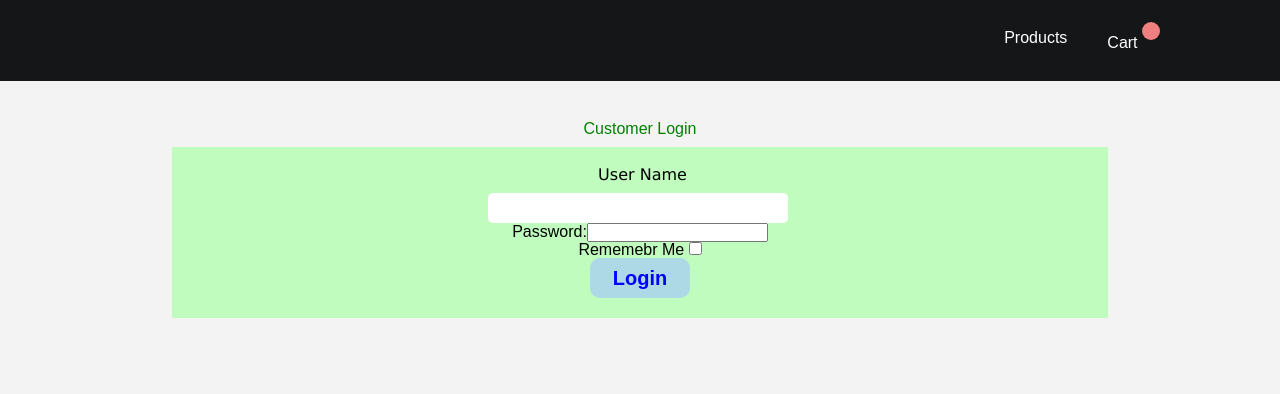
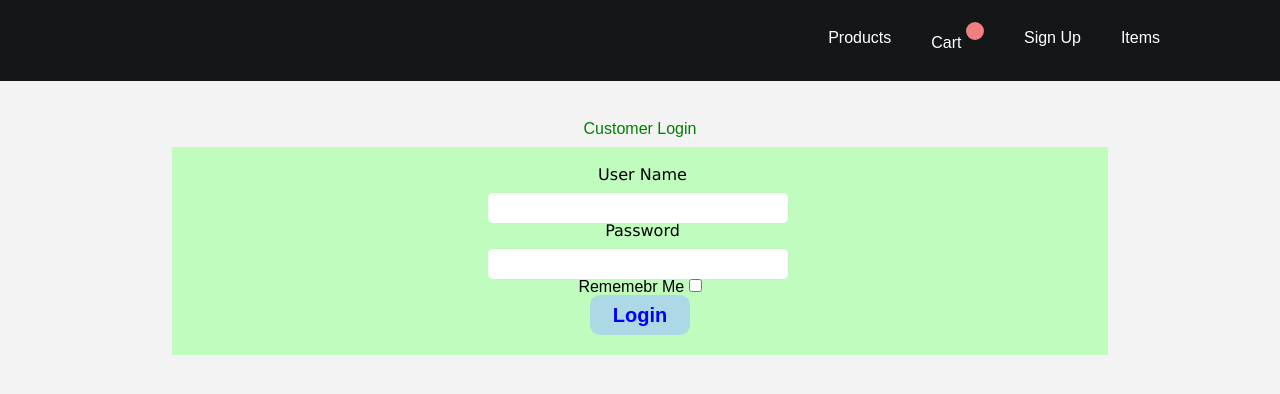
Before and after one commit to Build-Week-African-Marketplace-Two/front-end, a React (Create React App) app in the folder african-marketplace/: page / in a window 1280 px wide. Shown: the top 394 px of the page. Built offline with nearby package versions, Linux system fonts and the light colour scheme; no server answers.

Commit message:
Updated files

```diff
--- a/african-marketplace/src/App.js
+++ b/african-marketplace/src/App.js
@@ -1,8 +1,10 @@
-import React, { useState } from 'react';
-import { Route } from 'react-router-dom';
+import React, { useState, useEffect } from 'react';
+import { Route, Link } from 'react-router-dom';
 import { ProductContext } from './contexts/ProductContext';
 import { CartContext } from './contexts/CartContext';
 import data from './data';
+import ItemCompo from './ItemCompo';
+import axios from 'axios';
 
 // Components
 import Navigation from './components/Navigation';
@@ -52,7 +54,35 @@ function App() {
 		  status: formData.status
 		}
 		setRegister([...register, newUser]);
-	  };
+	};
+
+	// Login Component State :
+	const [signin, setSignin] = useState([{
+		username: "John",
+		password: "password"
+	  }]);
+	  const userSignin = (signinData) => {
+		const welcomeUser = {
+		  username: signinData.email,
+		  password: signinData.password,
+		}
+		setSignin([...signin, welcomeUser]);
+	};
+
+	// Product Componet State:
+	const [product, setProduct] = useState([]);
+
+	useEffect(() => {
+	  axios
+		.get(`https://bw-african-marketplace.herokuapp.com/api/items`)
+		.then((res) => {
+		  setProduct(res.data);
+		})
+		.catch((err) => {
+		  console.log(err);
+		});
+	}, []);
+	console.log(product);
 
 	return (
 		<div className="App">
@@ -60,9 +90,9 @@ function App() {
 				<CartContext.Provider value={{ cart, removeItem  }}>
 					<Navigation cart={cart} />
 
-					{/* Routes */}
+
 					<Route exact path="/">
-						<LoginCompo/>
+					<LoginCompo loginAttr={userSignin} />
 					</Route>
 
 					<Route path = "/register">
@@ -71,7 +101,7 @@ function App() {
       				</Route>
 
 					<Route exact path="/products">
-						<Products/>
+						<ItemCompo itemAttr = {product} />
 					</Route>
 
 					<Route path="/cart">
--- a/african-marketplace/src/LoginCompo.js
+++ b/african-marketplace/src/LoginCompo.js
@@ -91,8 +91,8 @@ const LoginCompo = (props) => {
                     <input className = "textarea" type="text" name="username" id="username" value={login.username} onChange={changeHangler} />
                     {errorState.username.length > 0 ? <p className = "error">{errorState.username}</p> : null}
                 </label></p>
-                <p><label htmlFor="customerPassword"> Password:
-                    <input type="password" name="password" id="password" value={login.password} onChange={changeHangler} />
+                <p><label htmlFor="customerPassword" className = "textlable"> Password <br></br>
+                    <input className = "textarea" type="password" name="password" id="password" value={login.password} onChange={changeHangler} />
                     {errorState.password.length > 0 ? <p className = "error">{errorState.password}</p> : null}
                 </label></p>
                 <p><label htmlFor="rememberMe">Rememebr Me <input type="checkbox" name="rememberMe" id="rememberMe" value={login.terms} onChange={changeHangler} />
--- a/african-marketplace/src/components/Navigation.js
+++ b/african-marketplace/src/components/Navigation.js
@@ -10,6 +10,9 @@ const Navigation = props => {
 			<NavLink to="/cart">
 				Cart <span>{cart.length}</span>
 			</NavLink>
+			<NavLink to="/register">Sign Up</NavLink>
+			<NavLink to ="/products">Items</NavLink>
+
 		</div>
 	);
 };
```
